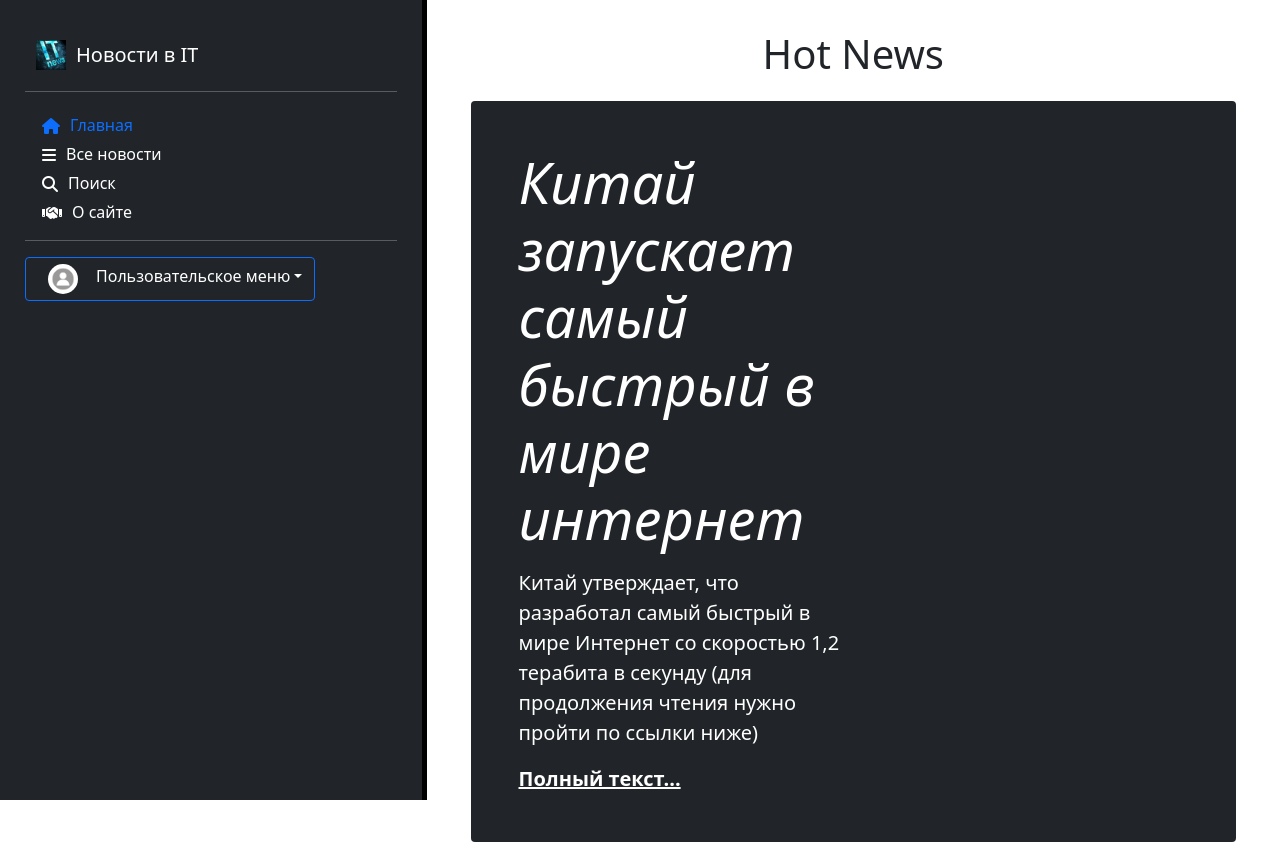
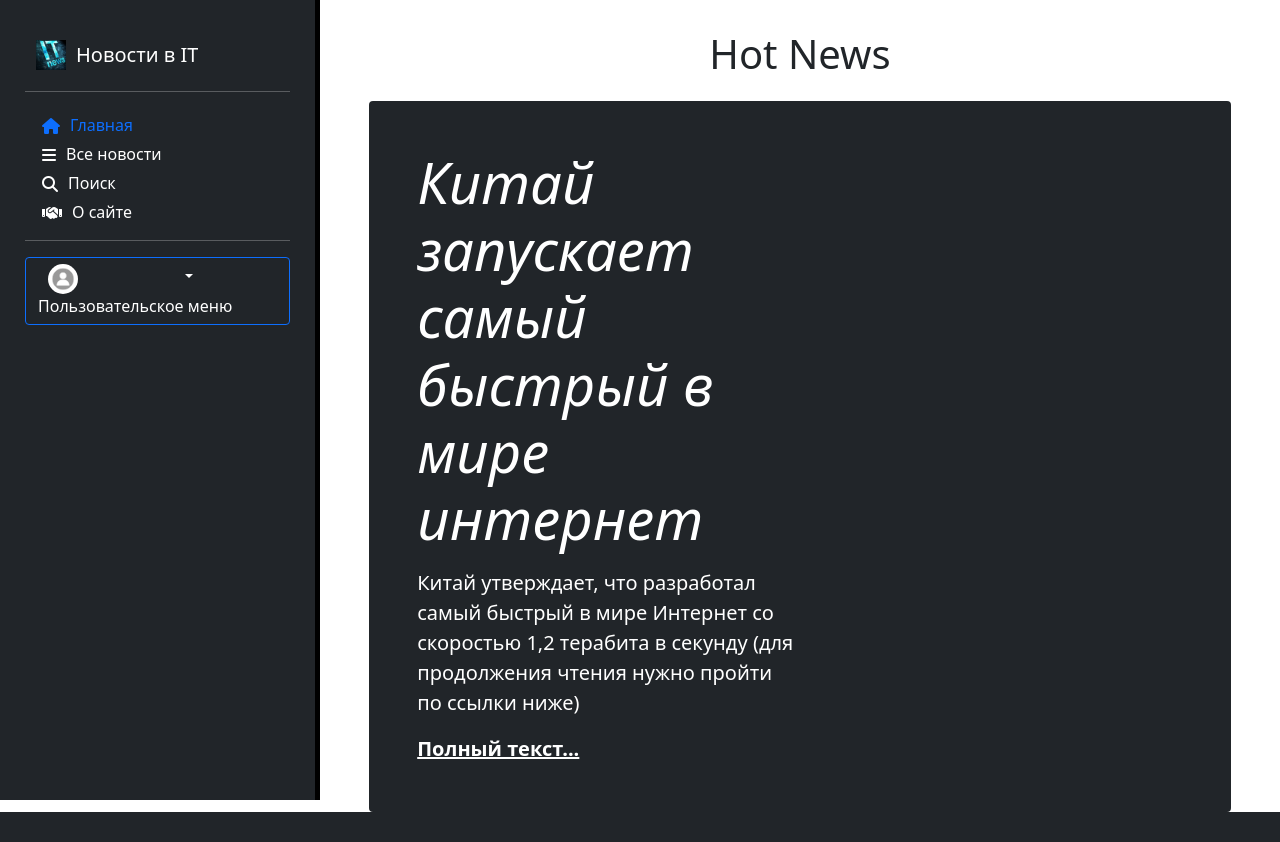
Before and after one commit to mrwhite762/DjangoNewsRostelecom, a Django app: page / in a window 1280 px wide. After the commit the page ends 812 px from the top, so only its background shows below. Run offline with Django 4.2, Linux system fonts and the light colour scheme; some libraries are stand-ins or nearby versions.

Commit message:
Финальная верисия дз 1, более подробная информация в файле readme.txt

```diff
--- a/NewsStudyRostelecom/main/static/main/css/style.css
+++ b/NewsStudyRostelecom/main/static/main/css/style.css
@@ -4,11 +4,12 @@ body{
 aside{  /* стиль боковой панели навигации */
     float: left; /* позиция - слева */
     background: #212529;/* цвет фона*/
-    width: 25%; /*ширина в % от экрана, можно указать в px */
+    max-width: 25%; /*ширина в % от экрана, можно указать в px */
     padding: 1%; /*отступы */
     height: 100vh; /* высота боковой панели - 100% от видимой высоты экрана*/
     color: white; /* цвет текста */
     border-right: 5px solid #000000; /* стиль границы панели */
+    position: fixed;
 }
 a{
     text-decoration:none;
--- a/NewsStudyRostelecom/main/templates/main/base_template.html
+++ b/NewsStudyRostelecom/main/templates/main/base_template.html
@@ -15,12 +15,12 @@
 </head>
 <body>
 <div class="row g-0">
-    <div class="col-4">
+    <div class="col-3">
         {% include 'main/sidebar.html' %}
     </div>
 
 
-    <div class="col-8">
+    <div class="col-9">
         {% block content %}
         <div class="row">
             <div class="text-center" style="margin-top:30px;">
```
Also changed, not shown: readme.txt.
